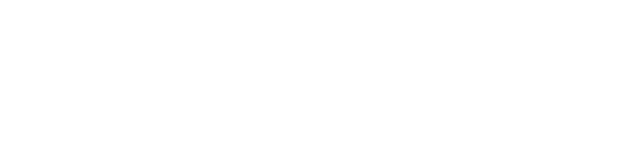
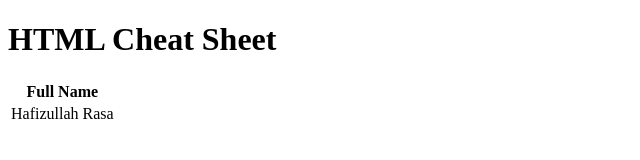
Before and after one commit to hafiz1379/HTML-cheat-sheet, a plain HTML site: page index.html in a window 1280 px wide. Shown: the whole page, without its empty margins (0-640 px from the left). Drawn offline with Linux system fonts and the light colour scheme.

Commit message:
Added the author name

```diff
--- a/index.html
+++ b/index.html
@@ -4,9 +4,19 @@
     <meta charset="UTF-8">
     <meta http-equiv="X-UA-Compatible" content="IE=edge">
     <meta name="viewport" content="width=device-width, initial-scale=1.0">
-    <title>Document</title>
+    <link rel="stylesheet" href="style.css">
+    <title>HTML Cheat Sheet</title>
 </head>
 <body>
-
+    <!-- Created by Hafizullah Rasa -->
+	<h1 class="title">HTML Cheat Sheet</h1>
+	<table>
+		<tr>
+			<th>Full Name</th>
+		</tr>
+		<tr>
+			<td class="details">Hafizullah Rasa</td>
+		</tr>
+	</table>
 </body>
 </html>
```
